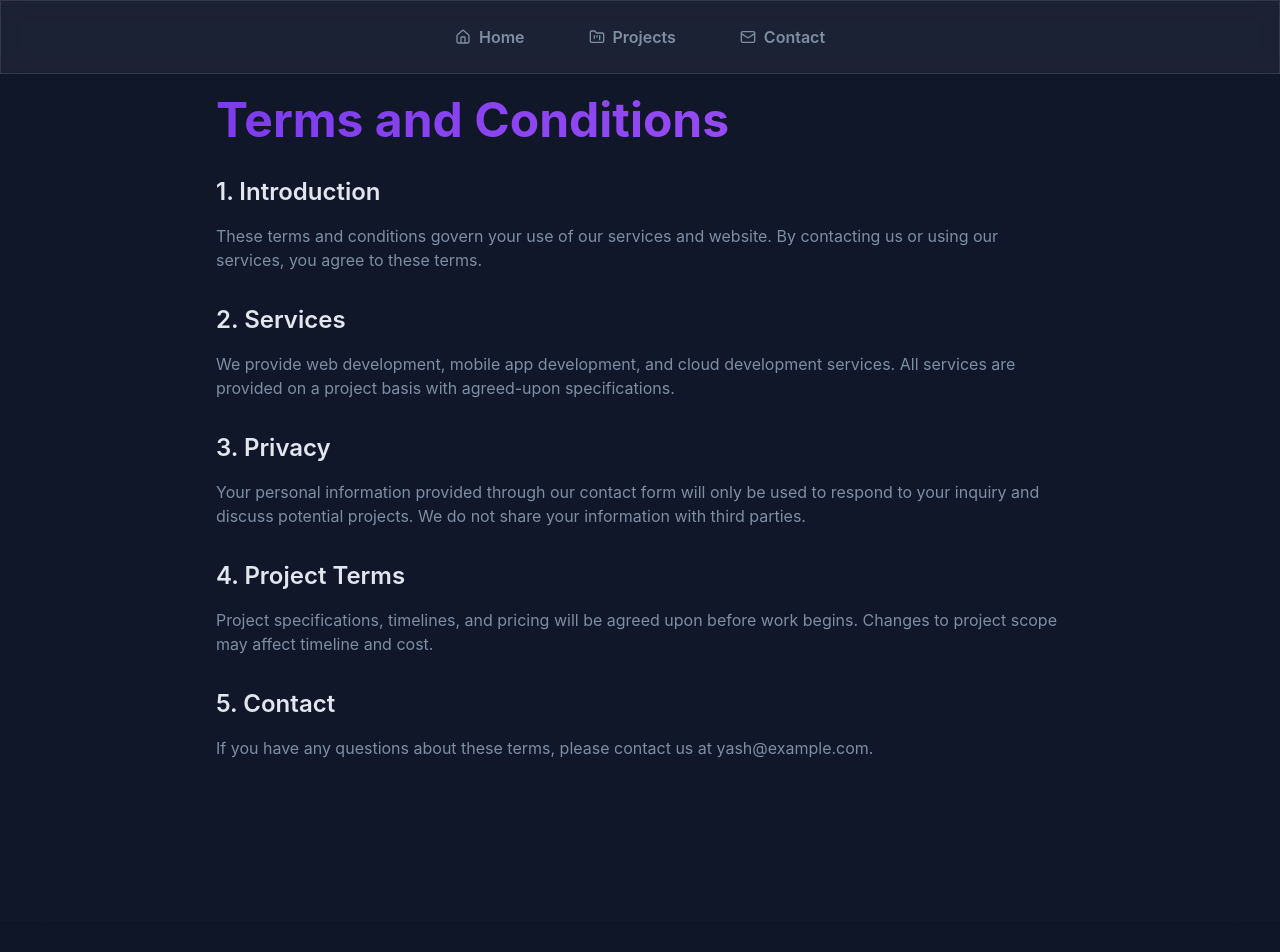
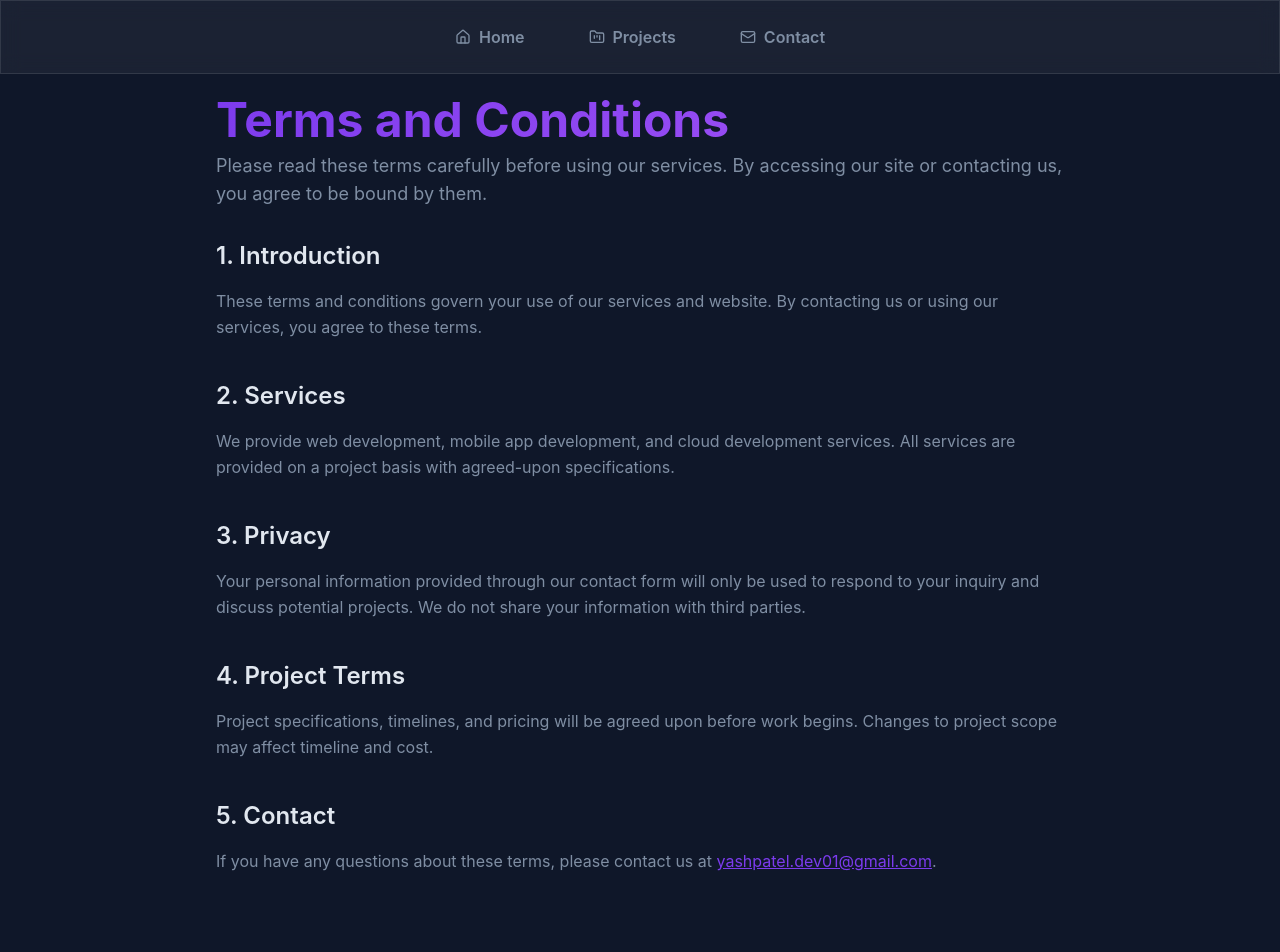
Before and after one commit to yash752004/yash-portfolio, a React (Vite) app: page /terms in a window 1280 px wide. Shown: the top 952 px of the page. Built offline with nearby package versions, Linux system fonts and the light colour scheme.

Commit message:
terms page and html page changes

```diff
--- a/index.html
+++ b/index.html
@@ -17,7 +17,7 @@
     <meta name="twitter:image" content="https://yashpatel.dev/opengraph-image.png" />
 
     <!-- Favicon -->
-    <link rel="icon" href="/public/favicon.png" type="image/x-icon" />
+    <link rel="icon" href="/favicon.png" type="image/x-icon" />
     <!-- Or use PNG -->
     <!-- <link rel="icon" href="/favicon.png" type="image/png" /> -->
   </head>
--- a/src/pages/Terms.tsx
+++ b/src/pages/Terms.tsx
@@ -1,25 +1,33 @@
+"use client";
+
 import { motion } from "framer-motion";
 import Header from "@/components/Header";
 import Footer from "@/components/Footer";
 
 const Terms = () => {
+
   return (
     <div className="min-h-screen bg-background">
       <Header />
 
       <main className="pt-24 pb-20">
         <div className="container mx-auto px-6 max-w-4xl">
+
+
           <motion.div
             initial={{ opacity: 0, y: 50 }}
             animate={{ opacity: 1, y: 0 }}
             transition={{ duration: 0.8 }}
             className="prose prose-invert max-w-none"
           >
-            <h1 className="text-4xl md:text-5xl font-bold text-gradient mb-8">
+            <h1 className="text-4xl md:text-5xl font-bold text-gradient mb-2">
               Terms and Conditions
             </h1>
+            <p className="text-lg text-muted-foreground mb-8">
+              Please read these terms carefully before using our services. By accessing our site or contacting us, you agree to be bound by them.
+            </p>
 
-            <div className="space-y-8 text-muted-foreground">
+            <div className="space-y-10 text-base leading-relaxed text-muted-foreground">
               <section>
                 <h2 className="text-2xl font-semibold text-foreground mb-4">1. Introduction</h2>
                 <p>
@@ -56,8 +64,10 @@ const Terms = () => {
               <section>
                 <h2 className="text-2xl font-semibold text-foreground mb-4">5. Contact</h2>
                 <p>
-                  If you have any questions about these terms, please contact us at
-                  yash@example.com.
+                  If you have any questions about these terms, please contact us at{" "}
+                  <a href="mailto:yashpatel.dev01@gmail.com" className="text-primary underline">
+                    yashpatel.dev01@gmail.com
+                  </a>.
                 </p>
               </section>
             </div>
```
